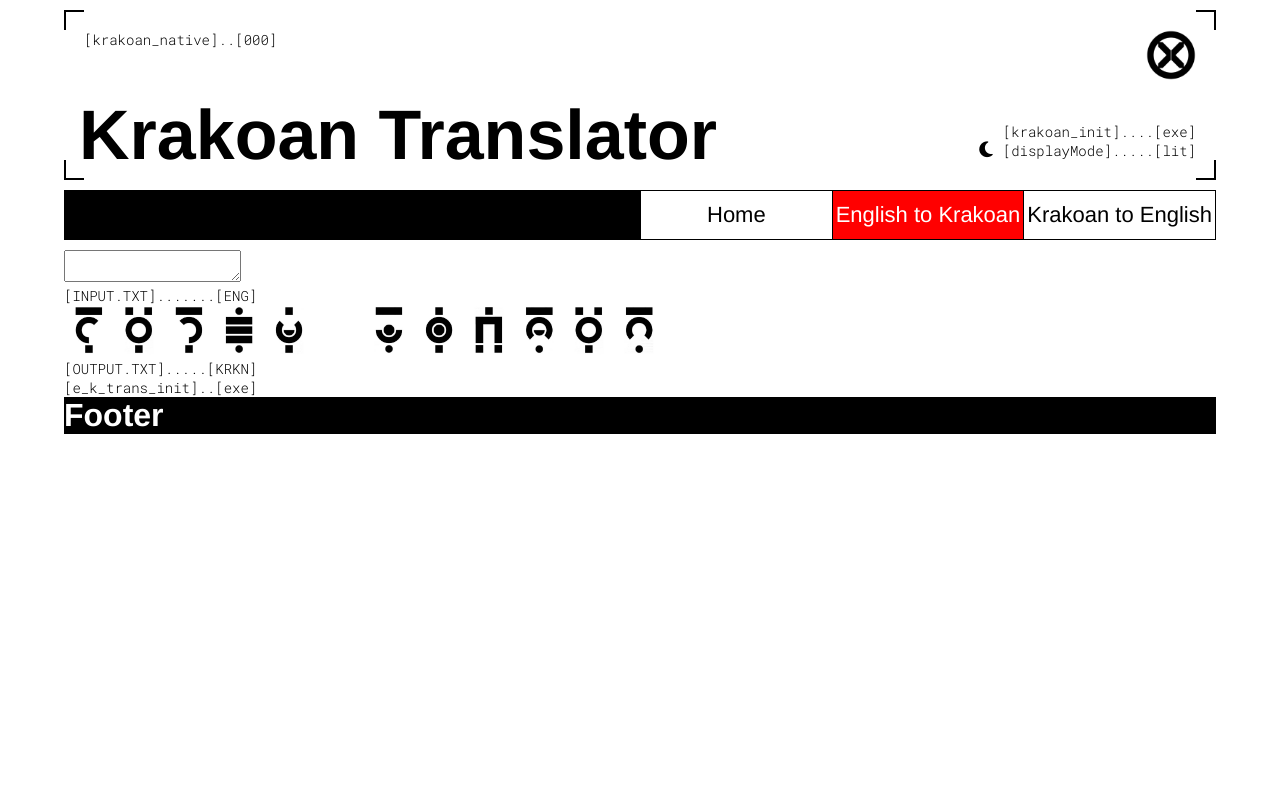
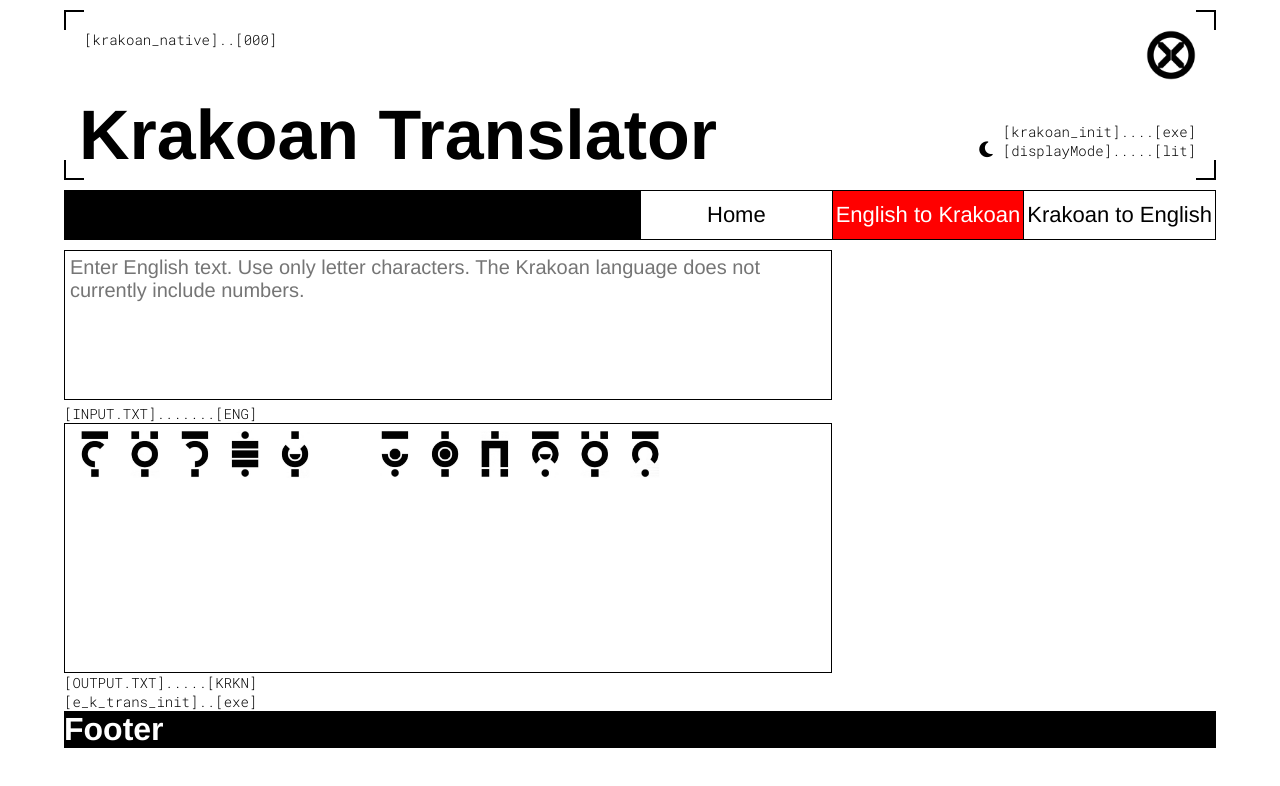
Before and after one commit to CaseyPitman/krakoan-translator, a React (Create React App) app: page /#/english-to-krakoan in a window 1280 px wide. Shown: the top 786 px of the page. Built offline with nearby package versions, Linux system fonts and the light colour scheme.

Commit message:
KrakoanToEnglish: layout styles.

```diff
--- a/src/components/EnglishTranslate.js
+++ b/src/components/EnglishTranslate.js
@@ -13,7 +13,6 @@ import "../css/english-translate.css";
 const EnglishTranslate = () => {
   const [characters, setCharacters] = useState();
 
-
   //Maybe move all this to a seperate file
   const importAll = r => {
     let chars = {};
@@ -26,13 +25,17 @@ const EnglishTranslate = () => {
   const chars = importAll(
     require.context("../images/krakoan-characters", false, /\.(png|jpe?g|svg)$/)
   );
+
+  console.log(chars);
   //Maybe move all this to a seperate file
 
   return (
     <div className='english-translate'>
       <div className='input-output-wrapper'>
         <div className='input-container'>
-          <textarea className='english-input'></textarea>
+          <textarea
+            className='input-text'
+            placeholder='Enter English text. Use only letter characters. The Krakoan language does not currently include numbers.'></textarea>
           <p className='info-tag'>[INPUT.TXT].......[ENG]</p>
         </div>
         <div className='output-container'>
@@ -42,7 +45,10 @@ const EnglishTranslate = () => {
             <img src={chars["S.jpg"].default} className='k-output-character' />
             <img src={chars["E.jpg"].default} className='k-output-character' />
             <img src={chars["Y.jpg"].default} className='k-output-character' />
-            <img src={chars["space-bar.jpg"].default} className='k-output-character' />
+            <img
+              src={chars["space-bar.jpg"].default}
+              className='k-output-character'
+            />
             <img src={chars["P.jpg"].default} className='k-output-character' />
             <img src={chars["I.jpg"].default} className='k-output-character' />
             <img src={chars["T.jpg"].default} className='k-output-character' />
--- a/src/css/english-translate.css
+++ b/src/css/english-translate.css
@@ -1,5 +1,30 @@
 /* Styles for English to Krakoan Translation Page */
 
+.input-output-wrapper {
+  width: 66.66%;
+}
+
+.input-text {
+  font-family: "Helvetica", sans-serif;
+  font-size: 20px;
+  width: 100%;
+  height: 150px;
+  border: 1px solid black;
+  resize: none;
+  padding: 5px;
+}
+
+.input-text:focus {
+  border: 1px solid black;
+}
+
+.translated-text {
+  border: 1px solid;
+  background-color: rgb(255, 255, 255);
+  height: 250px;
+  padding: 5px;
+}
+
 .k-output-character {
-   width: 50px;
+  width: 50px;
 }
```
Also changed, not shown: 1 other file (tests, documents, lock files or other folders).
